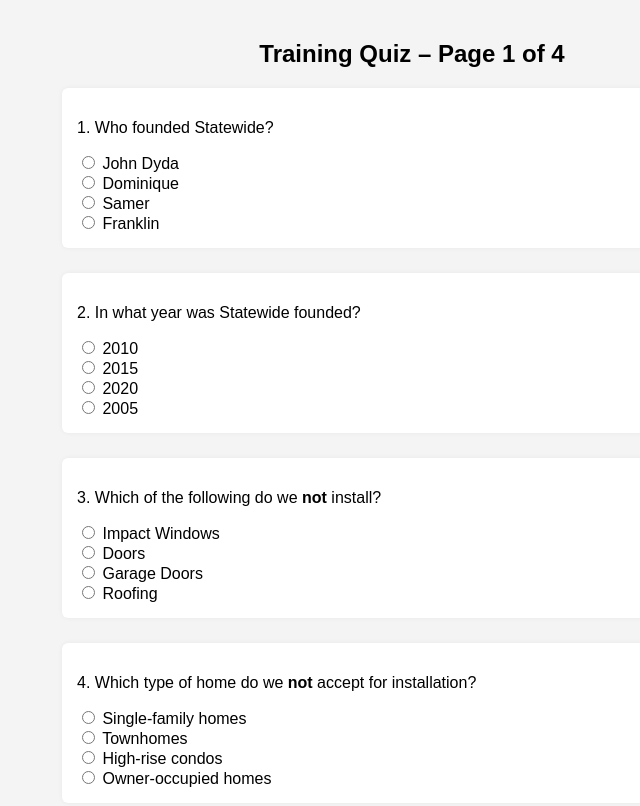
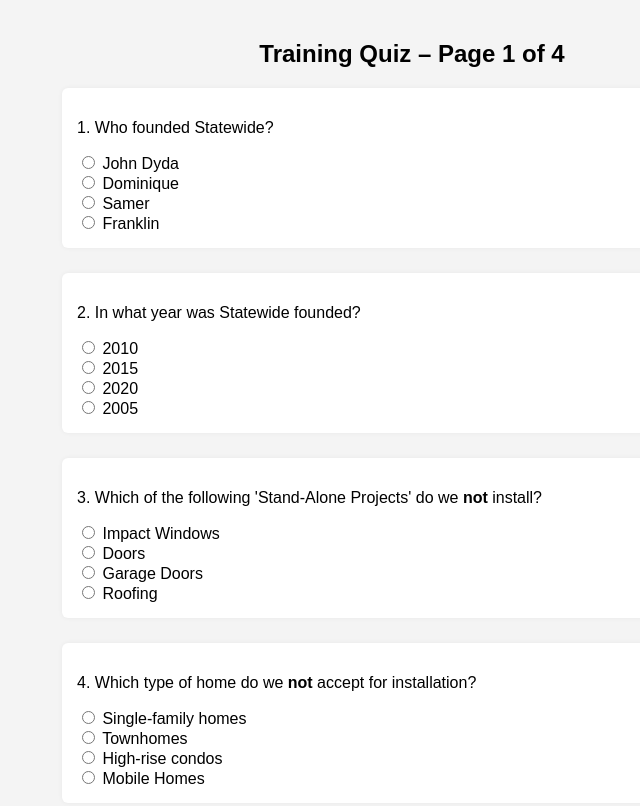
Before and after one commit to Frankbell84/training-quiz, a plain HTML site: page quiz_page1.html in a window 1280 px wide. Shown: the top 806 px of the page, without its empty margins (228-868 px from the left). Drawn offline with Linux system fonts and the light colour scheme.

Commit message:
Update quiz_page1.html

```diff
--- a/quiz_page1.html
+++ b/quiz_page1.html
@@ -57,7 +57,7 @@
   </div>
 
   <div class="question">
-    <p>3. Which of the following do we <strong>not</strong> install?</p>
+    <p>3. Which of the following 'Stand-Alone Projects' do we <strong>not</strong> install?</p>
     <label><input type="radio" name="q3" value="Impact Windows"> Impact Windows</label><br>
     <label><input type="radio" name="q3" value="Doors"> Doors</label><br>
     <label><input type="radio" name="q3" value="Garage Doors"> Garage Doors</label><br>
@@ -69,7 +69,7 @@
     <label><input type="radio" name="q4" value="Single-family homes"> Single-family homes</label><br>
     <label><input type="radio" name="q4" value="Townhomes"> Townhomes</label><br>
     <label><input type="radio" name="q4" value="High-rise condos"> High-rise condos</label><br>
-    <label><input type="radio" name="q4" value="Owner-occupied homes"> Owner-occupied homes</label>
+    <label><input type="radio" name="q4" value="Mobile Homes"> Mobile Homes</label>
   </div>
 
   <div class="question">
```
